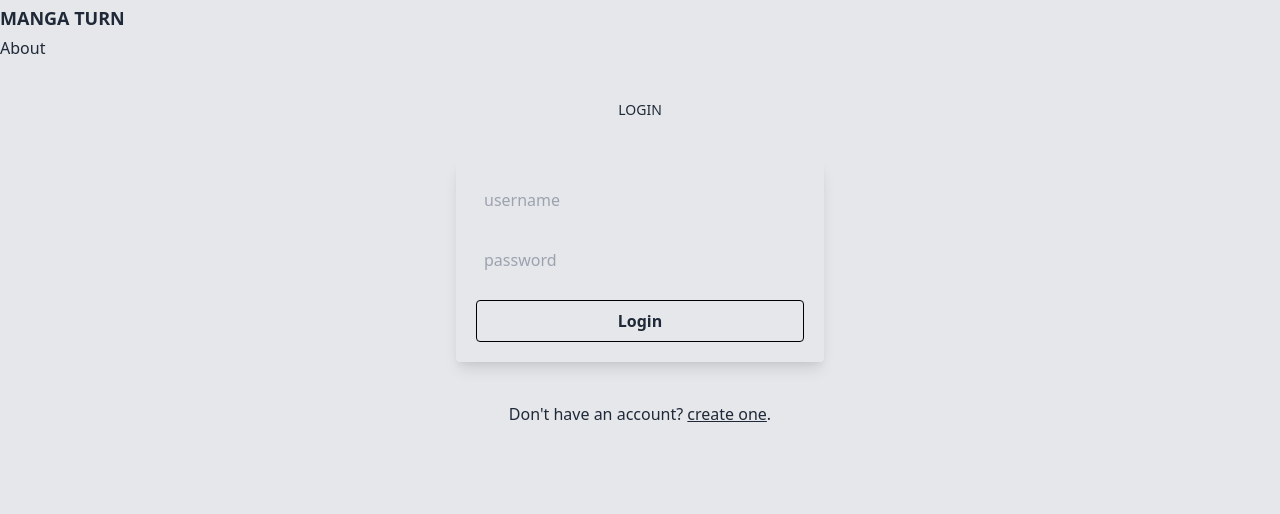
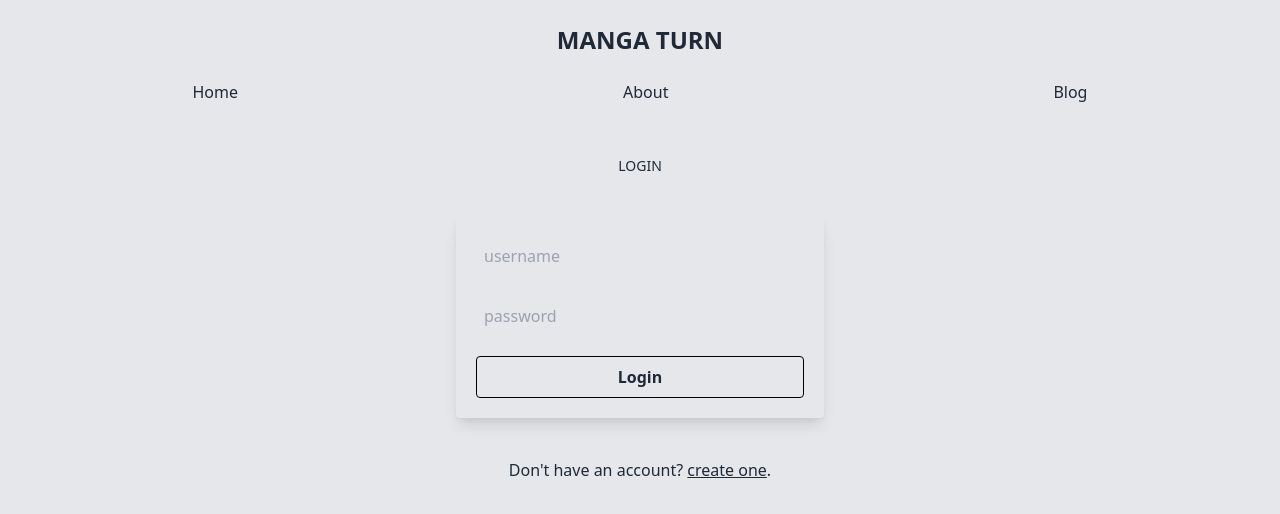
Before and after one commit to agmmtoo/manga-turn, a React (Create React App) app: page /manga/1/chapter/1 in a window 1280 px wide. Shown: the top 514 px of the page. Built offline with nearby package versions, Linux system fonts and the light colour scheme.

Commit message:
styled header

```diff
--- a/src/components/Menu.js
+++ b/src/components/Menu.js
@@ -1,4 +1,4 @@
-import { ImMenu3, ImMenu4, ImHome, ImDatabase, ImUser } from "react-icons/im";
+import { ImMenu } from "react-icons/im";
 import { useState } from "react";
 import { Link } from "react-router-dom";
 
@@ -7,9 +7,7 @@ const Menu = () => {
     return (
         <div className="text-center">
             <button onClick={() => setOpen(!open)}>
-                {open
-                    ? <ImMenu4 size={30} />
-                    : <ImMenu3 size={30} />}
+                <ImMenu size={35} />
             </button>
             {open
                 ? <Nav />
@@ -19,12 +17,10 @@ const Menu = () => {
 };
 
 const Nav = () =>
-    <nav>
-        <div className="flex flex-col items-center gap-2 mt-2">
-            <Link to="/mangas"><ImDatabase /> All</Link>
-            <Link to="/"><ImHome /> Home</Link>
-            <Link to="/profile"><ImUser /> Profile</Link>
-        </div>
+    <nav className="flex flex-col py-5 gap-8">
+        <Link to="/mangas">All Manga</Link>
+        <Link to="/">Home</Link>
+        <Link to="/profile">Profile</Link>
     </nav>
 
 export default Menu;
--- a/src/index.js
+++ b/src/index.js
@@ -2,15 +2,19 @@ import React from 'react';
 import ReactDOM from 'react-dom';
 import './index.css';
 import AppRoutes from './routes';
-import { BrowserRouter } from 'react-router-dom';
+import { BrowserRouter, Link } from 'react-router-dom';
 
 
 ReactDOM.render(
   <React.StrictMode>
     <BrowserRouter>
-      <header>
-        <h1 className="font-semibold uppercase my-1"><a href="/">Manga Turn</a></h1>
-        <nav><a href="/about">About</a></nav>
+      <header className="flex flex-col">
+        <h1 className="font-semibold uppercase py-6 text-2xl mx-auto"><Link to="/">Manga Turn</Link></h1>
+        <nav className="flex flex-row pb-3 justify-around">
+          <Link to="/">Home</Link>
+          <Link to="/about">About</Link>
+          <Link to="/blog">Blog</Link>
+        </nav>
       </header>
       <AppRoutes />
     </BrowserRouter>
```
